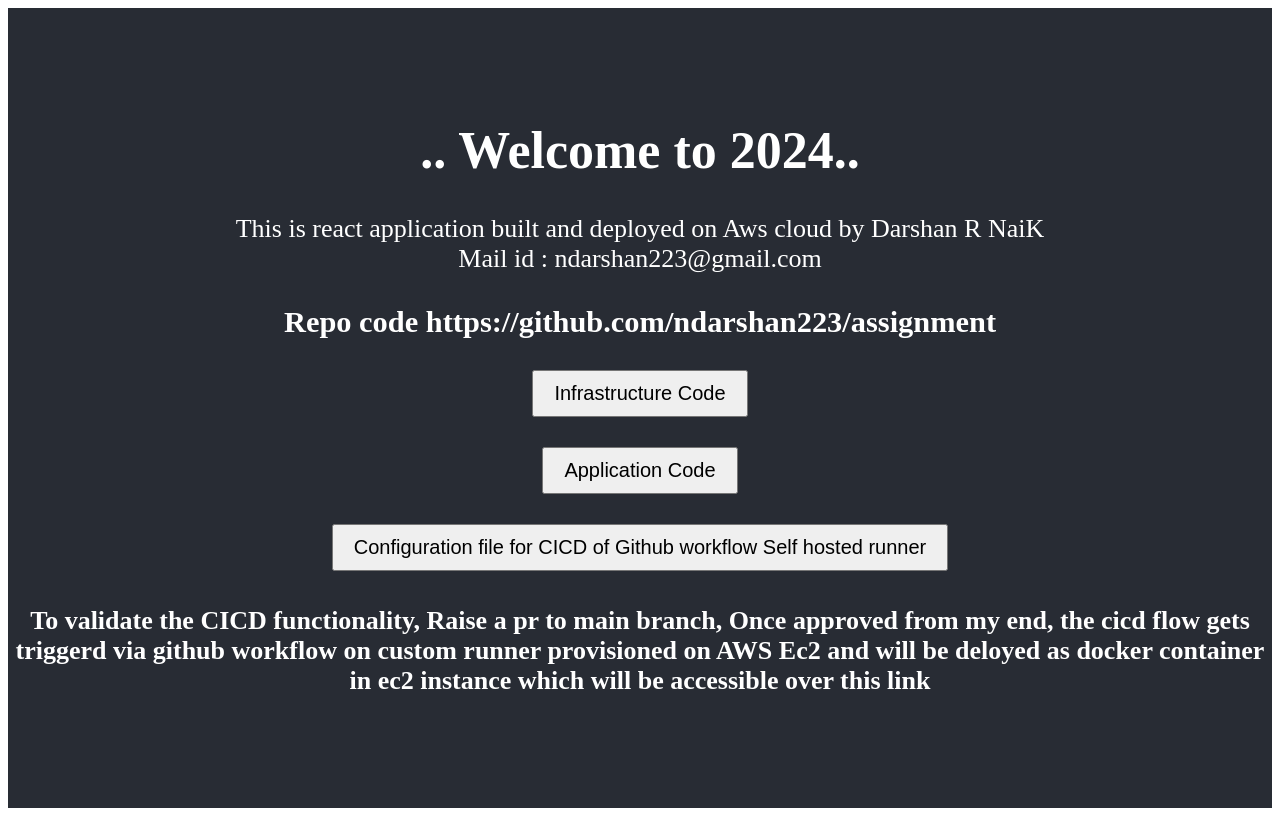
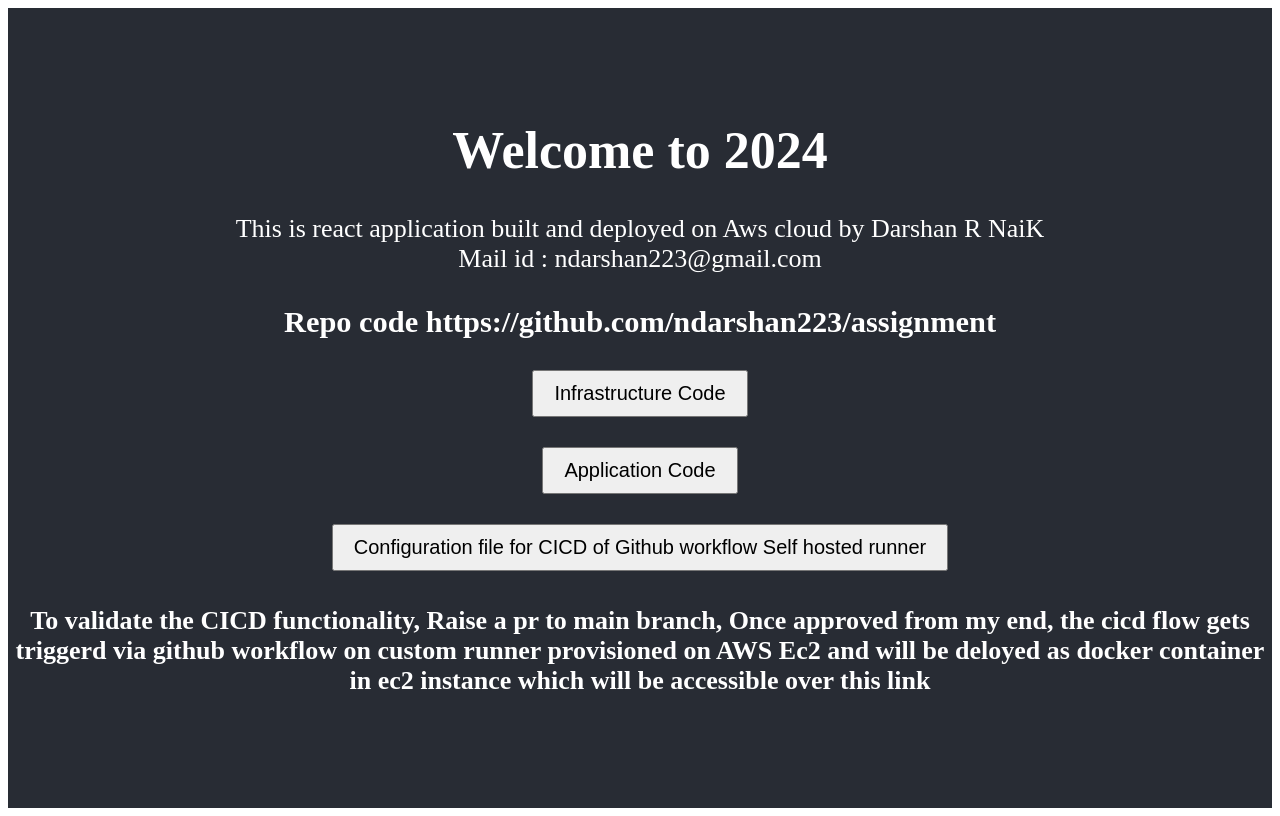
Before and after one commit to ndarshan223/react_with_terraform, a React (Create React App) app: page / in a window 1280 px wide. Built offline with nearby package versions, Linux system fonts and the light colour scheme.

Commit message:
Update App.js

```diff
--- a/src/App.js
+++ b/src/App.js
@@ -4,7 +4,7 @@
   return (
     <div className="App">
       <header className="App-header">
-        <h1>.. Welcome to 2024..</h1>
+        <h1>Welcome to 2024</h1>
 
         <t1>This is react application built and deployed on Aws cloud by Darshan R NaiK</t1>
         <t1>Mail id : ndarshan223@gmail.com</t1>
```
